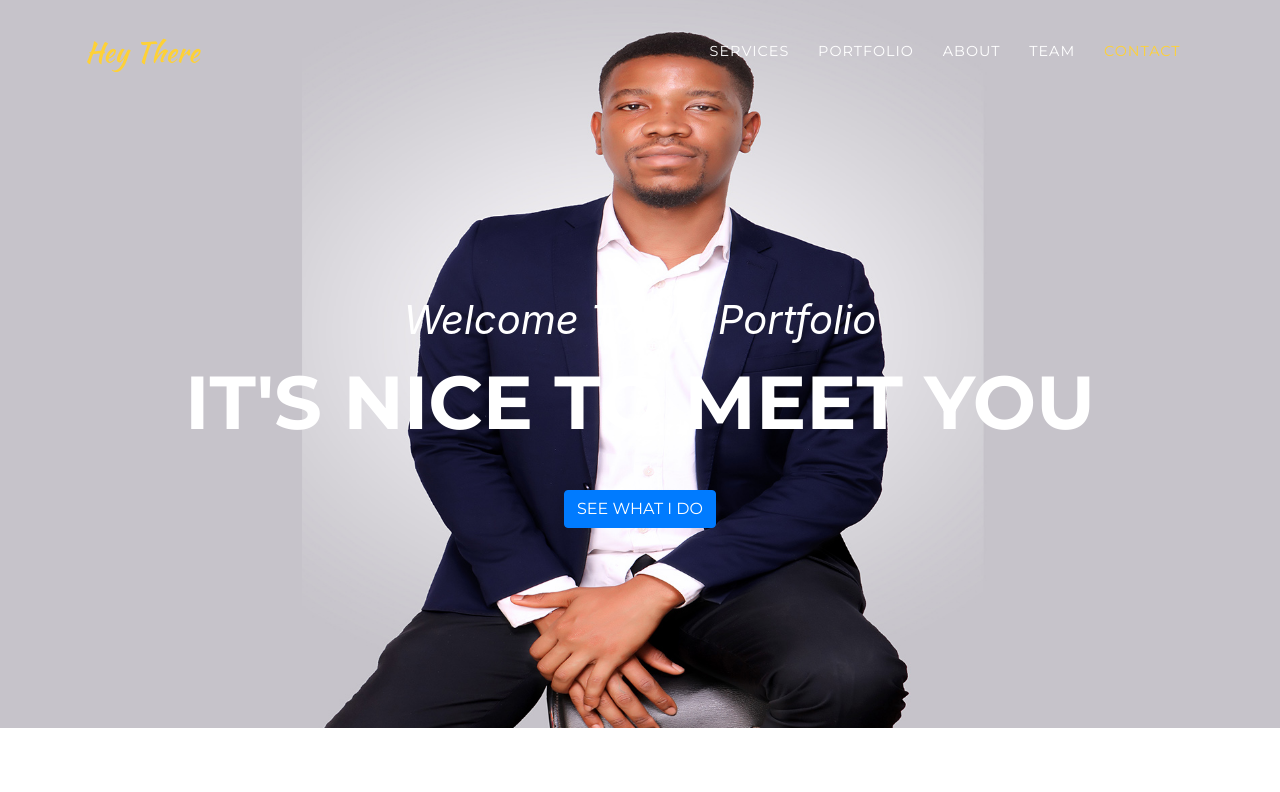
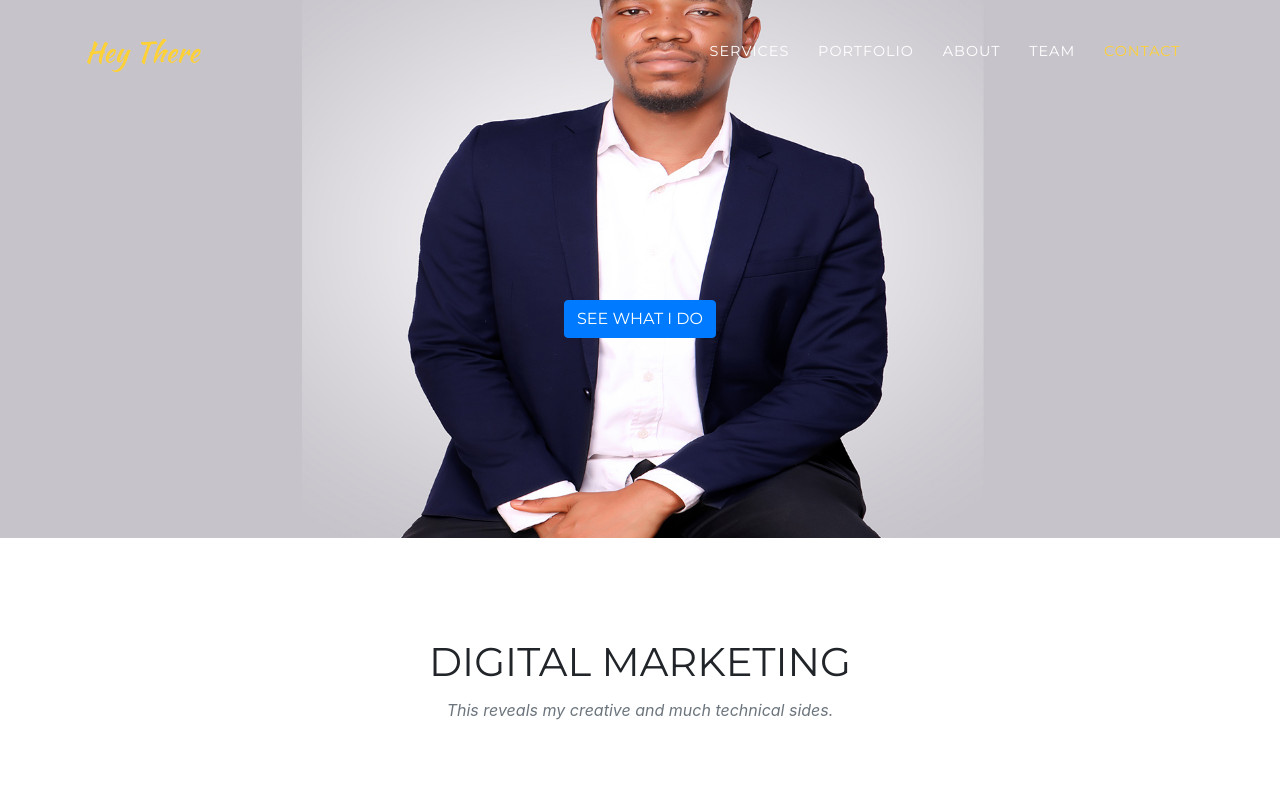
Before and after one commit to emordiuche/uche-portfolio-bootstrap, a website with bundled scripts: page index.html in a window 1280 px wide. Shown: the top 792 px of the page. Built offline with nearby package versions, Linux system fonts and the light colour scheme; a web font is replaced by a local one.

Commit message:
Update index.html

```diff
--- a/index.html
+++ b/index.html
@@ -8,7 +8,7 @@
   <meta name="description" content="">
   <meta name="author" content="">
 
-  <title>Agency - Start Bootstrap Theme</title>
+  <title>Uche Emordi's Site</title>
 
   <!-- Bootstrap core CSS -->
   <link href="vendor/bootstrap/css/bootstrap.min.css" rel="stylesheet">
@@ -61,8 +61,6 @@
   <header class="masthead">
     <div class="container">
       <div class="intro-text">
-        <div class="intro-lead-in">Welcome To My Portfolio</div>
-        <div class="intro-heading text-uppercase">It's Nice To Meet You</div>
         <a class="btn btn-primary btn-xl text-uppercase js-scroll-trigger" href="#services">See What I Do</a>
       </div>
     </div>
```
